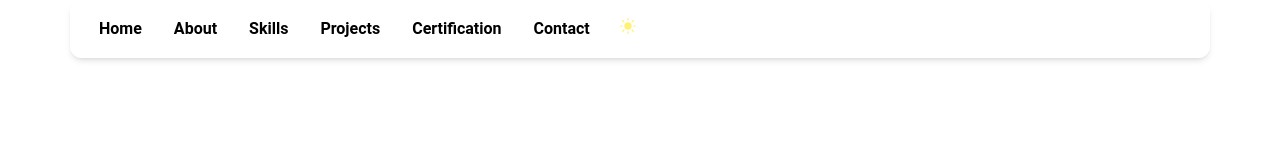
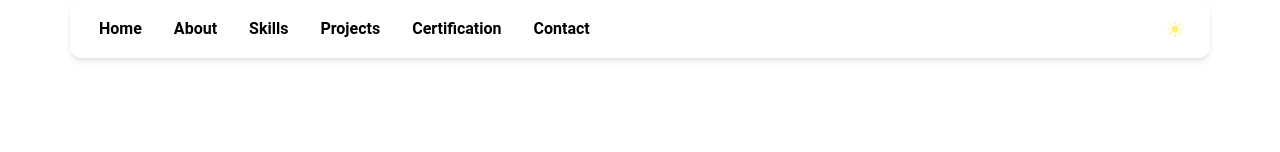
Before and after one commit to aryadipanegara/portfolio, a React (Vite) app: page /projects in a window 1280 px wide. Shown: the top 152 px of the page. Built offline with nearby package versions, Linux system fonts and the light colour scheme.

Commit message:
fix button theme in navbar

```diff
--- a/src/components/templates/Navbar.tsx
+++ b/src/components/templates/Navbar.tsx
@@ -6,13 +6,7 @@ import { Link } from "react-router-dom";
 
 type Mode = "light" | "dark";
 
-function NavList({
-  theme,
-  toggleColorScheme,
-}: {
-  theme: Mode;
-  toggleColorScheme: () => void;
-}) {
+function NavList({ theme }: { theme: Mode; toggleColorScheme: () => void }) {
   return (
     <ul
       className={`my-2 flex flex-col gap-2 lg:mb-0 lg:mt-0 lg:flex-row lg:items-center lg:gap-6  dark:bg-black ${
@@ -67,15 +61,6 @@ function NavList({
           Contact
         </Link>
       </li>
-      <div className="stroke-none focus:outline-none">
-        <button onClick={toggleColorScheme}>
-          {theme === "light" ? (
-            <IoIosSunny className="text-yellow-300 w-5 h-5" />
-          ) : (
-            <IoIosMoon className="text-blue-600 w-5 h-5" />
-          )}
-        </button>
-      </div>
     </ul>
   );
 }
@@ -110,8 +95,8 @@ export function Nav() {
 
   return (
     <Navbar
-      className="mx-auto max-w-screen-xl px-6 py-3 dark:bg-black st"
-      placeholder={true}
+      className="mx-auto max-w-screen-xl px-6 py-3 dark:bg-black"
+      placeholder="navbar"
     >
       <div className="flex items-center justify-between text-blue-gray-900">
         <div className="hidden lg:block justify-center w-full ">
@@ -121,13 +106,20 @@ export function Nav() {
           />
         </div>
         <button
-          className="ml-auto h-6 w-6 text-inherit hover:bg-transparent focus:bg-transparent active:bg-transparent lg:hidden"
+          className="h-6 w-6 text-inherit hover:bg-transparent focus:bg-transparent active:bg-transparent lg:hidden"
           onClick={() => setOpenNav(!openNav)}
         >
           {openNav ? (
             <IoMdClose className="h-6 w-6 dark:text-white" strokeWidth={2} />
           ) : (
             <IoIosMenu className="h-6 w-6 dark:text-white" strokeWidth={2} />
+          )}
+        </button>
+        <button onClick={toggleColorScheme}>
+          {theme === "light" ? (
+            <IoIosSunny className="text-yellow-300 w-5 h-5 " />
+          ) : (
+            <IoIosMoon className="text-blue-600 w-5 h-5" />
           )}
         </button>
       </div>
```
